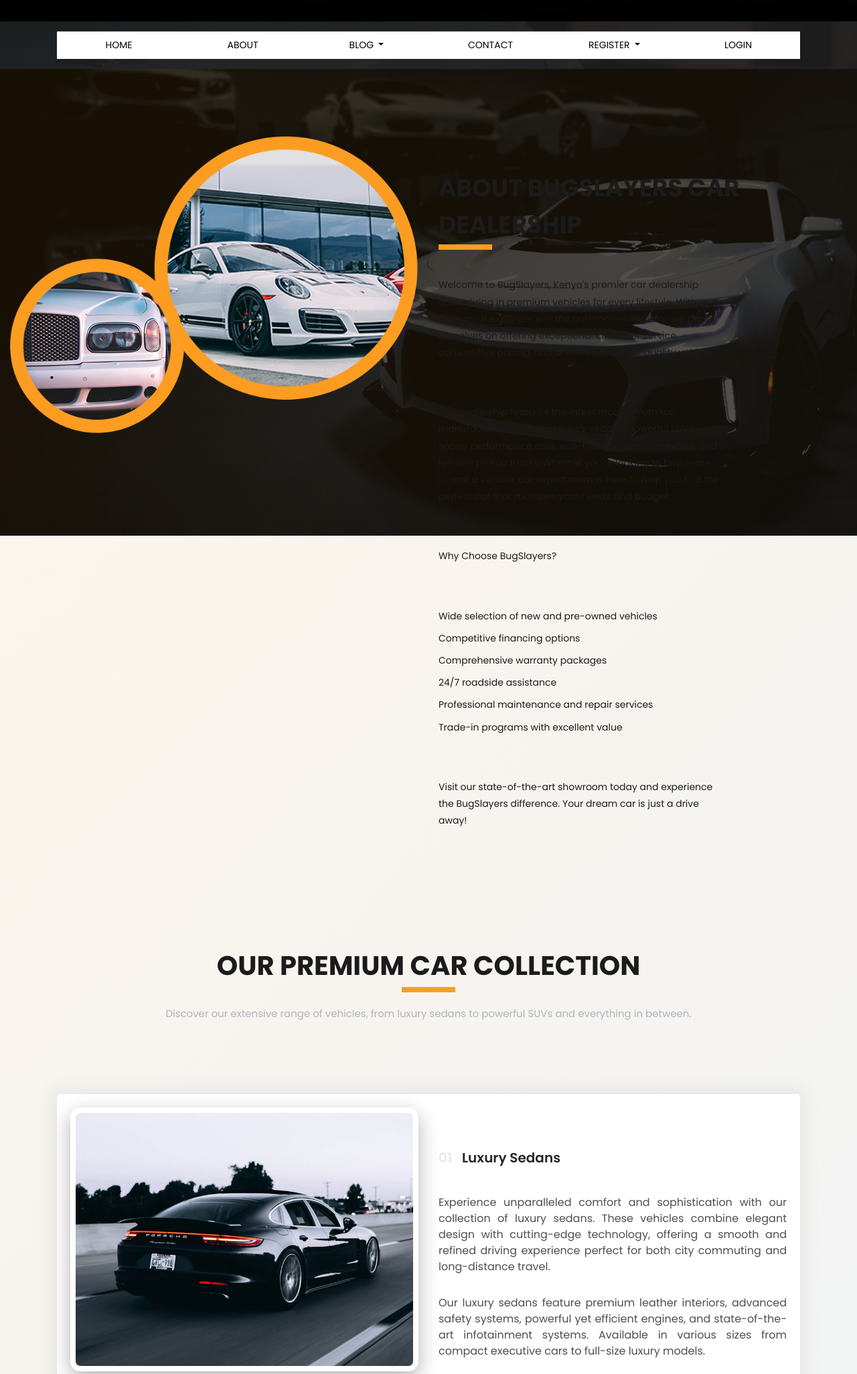
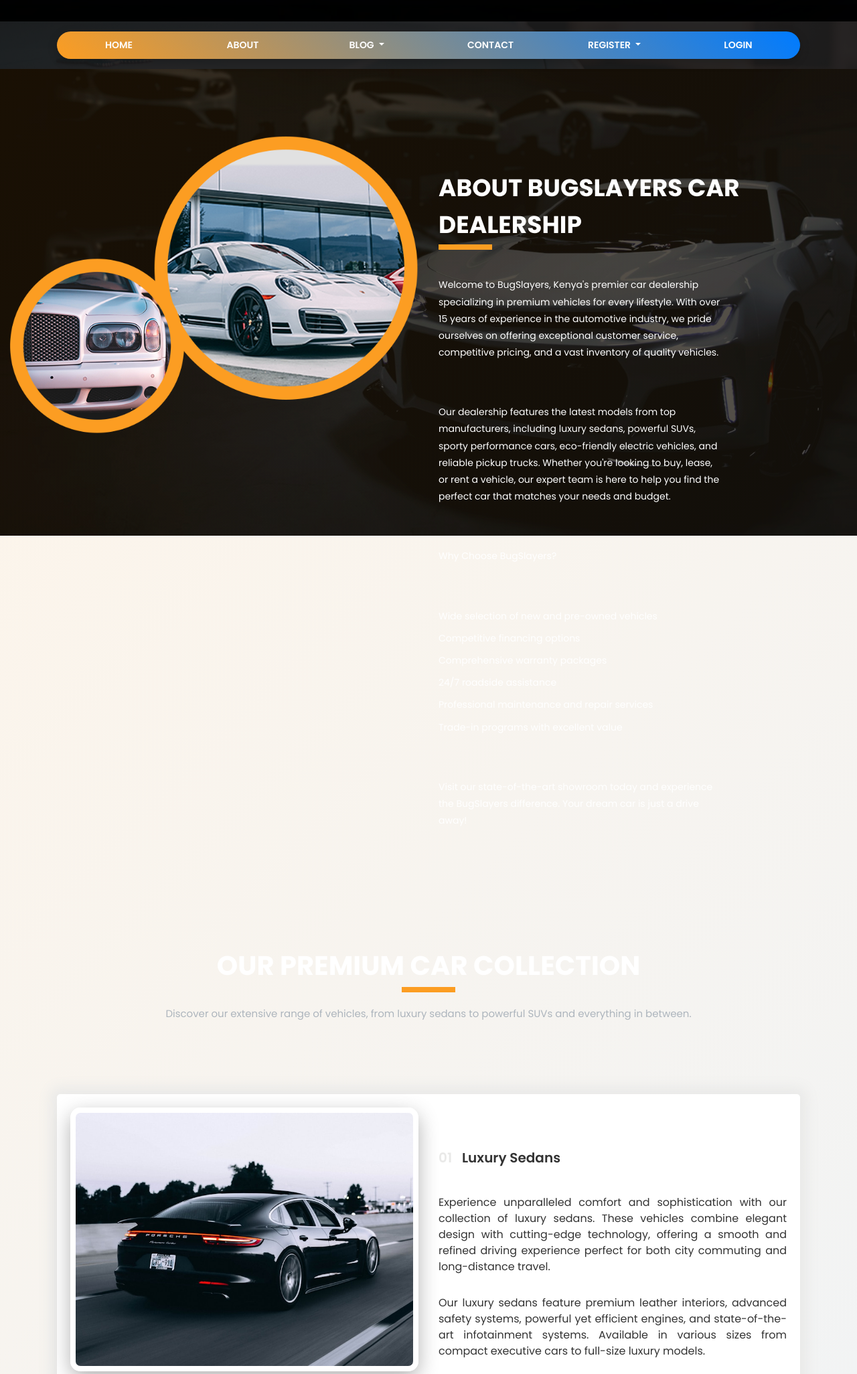
Before and after one commit to bug-slayers101/car-hire-project, a Django app: page /about/ in a window 1280 px wide. Shown: the top 2052 px of the page at 67% size. Run offline with Django 5.2, Linux system fonts and the light colour scheme; some libraries are stand-ins or nearby versions.

Commit message:
carhireproject

```diff
--- a/carapp/admin.py
+++ b/carapp/admin.py
@@ -4,7 +4,6 @@
 @admin.register(Profile)
 class ProfileAdmin(admin.ModelAdmin):
     list_display = ('get_user_info', 'role', 'phone_number', 'id_number', 'approved')
-    list_editable = ('approved',)
     search_fields = ('user__username', 'id_number')
 
     def get_queryset(self, request):
@@ -13,9 +12,8 @@
     def get_user_info(self, obj):
         try:
             return obj.user.username
-        except AttributeError:
+        except:
             return f"User {obj.user_id}"
-    get_user_info.short_description = 'User'
 
 @admin.register(Car)
 class CarAdmin(admin.ModelAdmin):
--- a/carapp/templates/about.html
+++ b/carapp/templates/about.html
@@ -1,8 +1,15 @@
 {% extends 'base.html' %}
  {% load static %}
  {% block title %}About{% endblock %}
-   {% block content %}
-
+   {% block content %}   <style>
+   .about_taital, .about_text, .models_taital, .call_text, .call_text_2, .rated_text, .house_text {
+       color: white !important;
+   }
+   /* Car info sections - dark text for visibility */
+   .car-card .carolo_text, .car-card .ullamco_text, .car-card .price_text {
+       color: #333 !important;
+   }
+   </style>
 
 <!-- banner section end -->
       <!-- about section start -->
--- a/carapp/templates/base.html
+++ b/carapp/templates/base.html
@@ -1,3 +1,4 @@
+
 {% load static %}
 <!DOCTYPE html>
 <html>
@@ -209,6 +210,25 @@
             font-size: 1rem;
          }
 
+         /* Navbar rainbow theme */
+         .custom_nav-container {
+            background: linear-gradient(45deg, #fc9d22, #007bff) !important;
+            border-radius: 25px;
+            margin: 15px 0;
+            box-shadow: 0 4px 15px rgba(0, 0, 0, 0.2);
+         }
+
+         .custom_nav-container .nav-link {
+            color: white !important;
+            font-weight: 600;
+            transition: all 0.3s ease;
+         }
+
+         .custom_nav-container .nav-link:hover {
+            background-color: rgba(255, 255, 255, 0.1);
+            border-radius: 5px;
+         }
+
          /* Randomize background on page load */
          .carousel-item.active {
             display: block !important;
```
Also changed, not shown: carapp/templates/admin/profile/change_list.html (added, +12 -0 lines).
